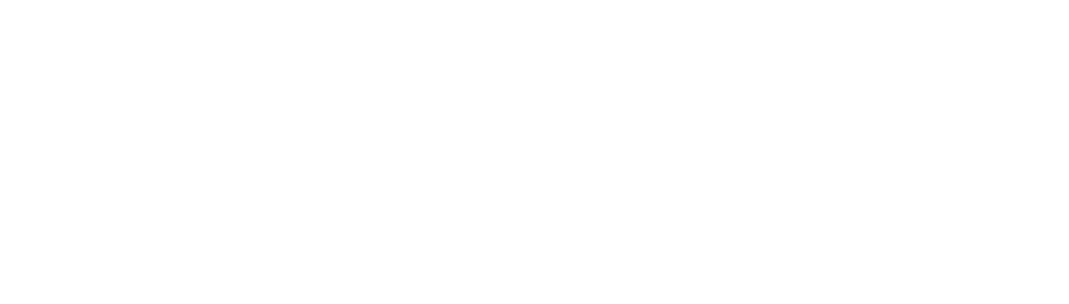
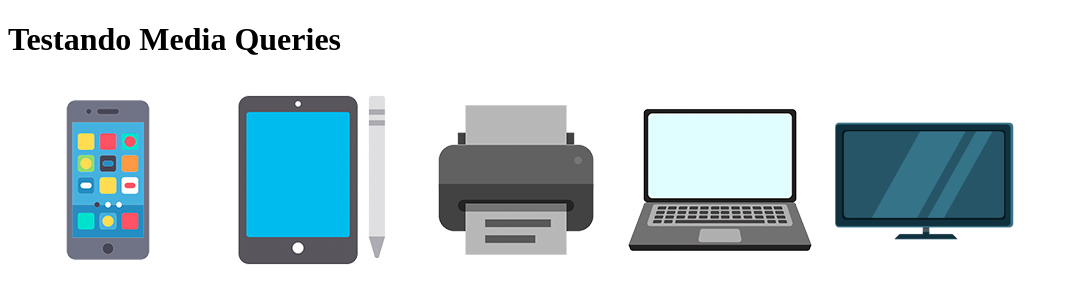
Before and after one commit to Lucas-Viveiros/html-css3, a plain HTML site: page ex026/mq004/index.html in a window 1280 px wide. Shown: the whole page, without its empty margins (0-1069 px from the left). Drawn offline with Linux system fonts and the light colour scheme.

Commit message:
arquivos criados

```diff
--- /dev/null
+++ b/ex026/mq004/estilos/style.css
@@ -0,0 +1,3 @@
+@charset "UTF-8";
+
+/* Versão Mobile First */
--- a/ex026/mq004/index.html
+++ b/ex026/mq004/index.html
@@ -5,6 +5,16 @@
     <meta http-equiv="X-UA-Compatible" content="IE=edge" />
     <meta name="viewport" content="width=device-width, initial-scale=1.0" />
     <title>Media Query</title>
+    <link rel="stylesheet" href="estilos/style.css" media="all" />
   </head>
-  <body></body>
+  <body>
+    <main>
+      <h1>Testando Media Queries</h1>
+      <img src="imagens/icon-phone.png" alt="Acessando via smartphone" />
+      <img src="imagens/icon-tablet.png" alt="Acessando via tablet" />
+      <img src="imagens/icon-print.png" alt="Versão para impressão" />
+      <img src="imagens/icon-pc.png" alt="Versão para desktop" />
+      <img src="imagens/icon-tv.png" alt="Versão para TV" />
+    </main>
+  </body>
 </html>
```
